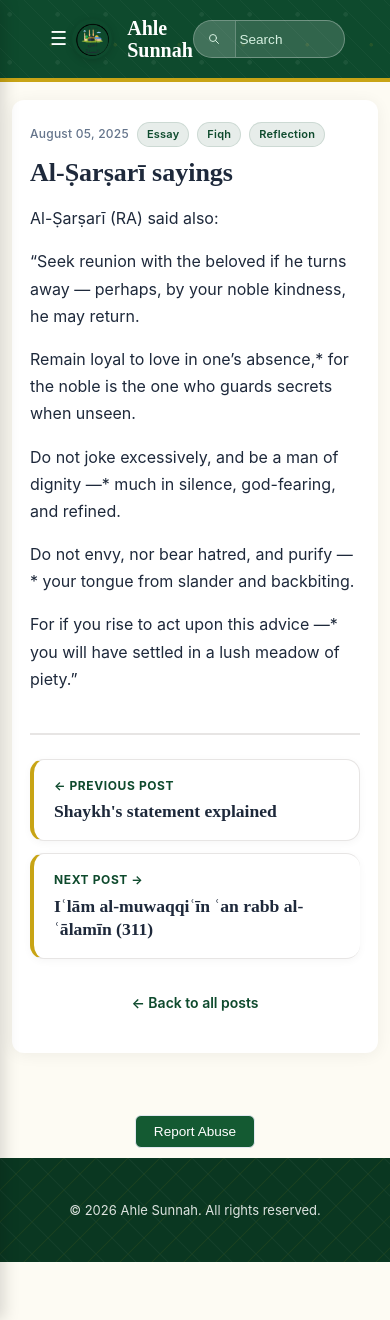
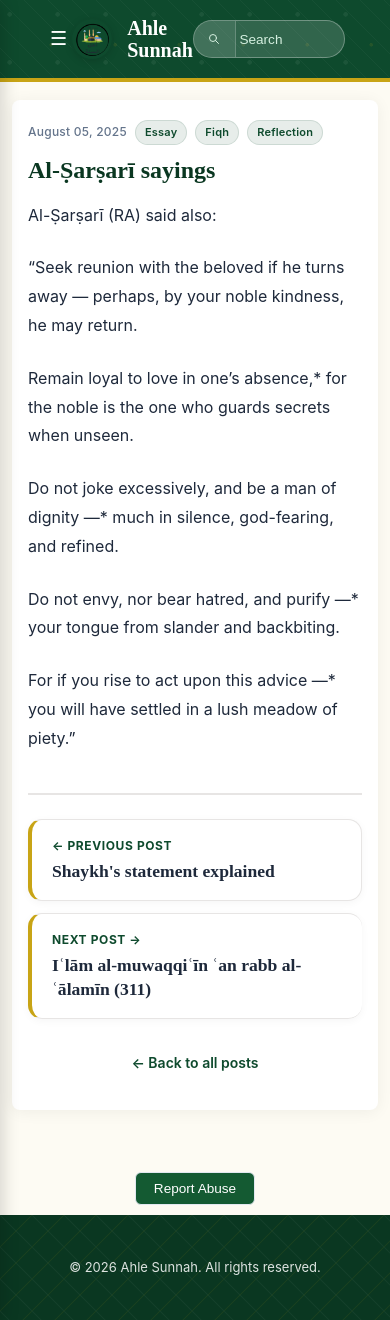
Before and after one commit to Fali17/ahlesunnah, a Jekyll site: the page built from _posts/2025-08-05-al-sarsari-sayings.md, in a window 390 px wide and 1320 px high. Built offline with Jekyll 4.4.1, drawn with Linux system fonts in a browser that asks for light colours.

Commit message:
Update main.css

```diff
--- a/assets/css/main.css
+++ b/assets/css/main.css
@@ -808,3 +808,111 @@
     line-height: 2.5 !important; /* Massive height to stop accent marks from breaking */
     font-family: 'Amiri', serif !important;
 }
+
+  /* --- Full Article View Details (Continued) --- */
+.post-full {
+  background: var(--card);
+  padding: 32px 26px;
+  border-radius: 16px;
+  box-shadow: 0 2px 16px rgba(0,0,0,0.06);
+  max-width: 100%;
+}
+.post-full h1 {
+  font-family: 'Amiri', serif;
+  font-size: 32px;
+  line-height: 1.25;
+  margin: 0 0 16px;
+  color: var(--primary-dark);
+}
+.post-full .meta {
+  color: var(--muted);
+  font-size: 13px;
+  margin-bottom: 24px;
+  border-bottom: 1px solid var(--border);
+  padding-bottom: 12px;
+}
+
+/* --- Long-Form Content Typography Polish --- */
+.post-content {
+  font-size: 1.05rem;
+  line-height: 1.8;
+  color: var(--text);
+}
+
+.post-content p {
+  margin-top: 0;
+  margin-bottom: 1.5rem;
+}
+
+/* Section Headings within Essays */
+.post-content h2,
+.post-content h3,
+.post-content h4 {
+  color: var(--primary-dark);
+  font-family: 'Inter', system-ui, sans-serif;
+  font-weight: 700;
+  margin-top: 2rem;
+  margin-bottom: 0.8rem;
+  line-height: 1.3;
+}
+
+.post-content h2 { font-size: 1.6rem; border-bottom: 1px solid var(--border); padding-bottom: 6px; }
+.post-content h3 { font-size: 1.3rem; }
+
+/* --- Classical Islamic Blockquotes & Excerpts --- */
+.post-content blockquote {
+  border-left: 4px solid var(--accent);
+  background-color: var(--bg);
+  padding: 16px 20px;
+  margin: 1.8rem 0;
+  border-radius: 0 var(--radius) var(--radius) 0;
+  font-style: italic;
+  color: #334155; /* Slightly darker than muted for readability */
+}
+
+.post-content blockquote p {
+  margin: 0;
+}
+
+/* --- Dedicated Arabic Text Optimization --- */
+/* Use these classes in your markdown files to handle Arabic script elegantly */
+.arabic-text,
+.post-content [lang="ar"] {
+  font-family: 'Amiri', 'Traditional Arabic', serif;
+  font-size: 1.65rem;
+  line-height: 2.2;
+  direction: rtl;
+  text-align: right;
+  display: block;
+  margin: 1.5rem 0;
+  color: var(--primary-dark);
+  padding-right: 10px;
+}
+
+/* Inline Arabic words mixed inside English text */
+span.arabic-inline,
+.post-content p [lang="ar"] {
+  display: inline;
+  font-size: 1.35rem;
+  line-height: 1;
+  padding: 0 4px;
+}
+
+/* --- Responsive Adjustments --- */
+@media (max-width: 640px) {
+  .post-full {
+    padding: 20px 16px;
+    border-radius: 8px;
+  }
+  .post-full h1 {
+    font-size: 24px;
+  }
+  .post-content {
+    font-size: 1rem;
+  }
+  .arabic-text,
+  .post-content [lang="ar"] {
+    font-size: 1.45rem;
+    line-height: 2;
+  }
+}
```
